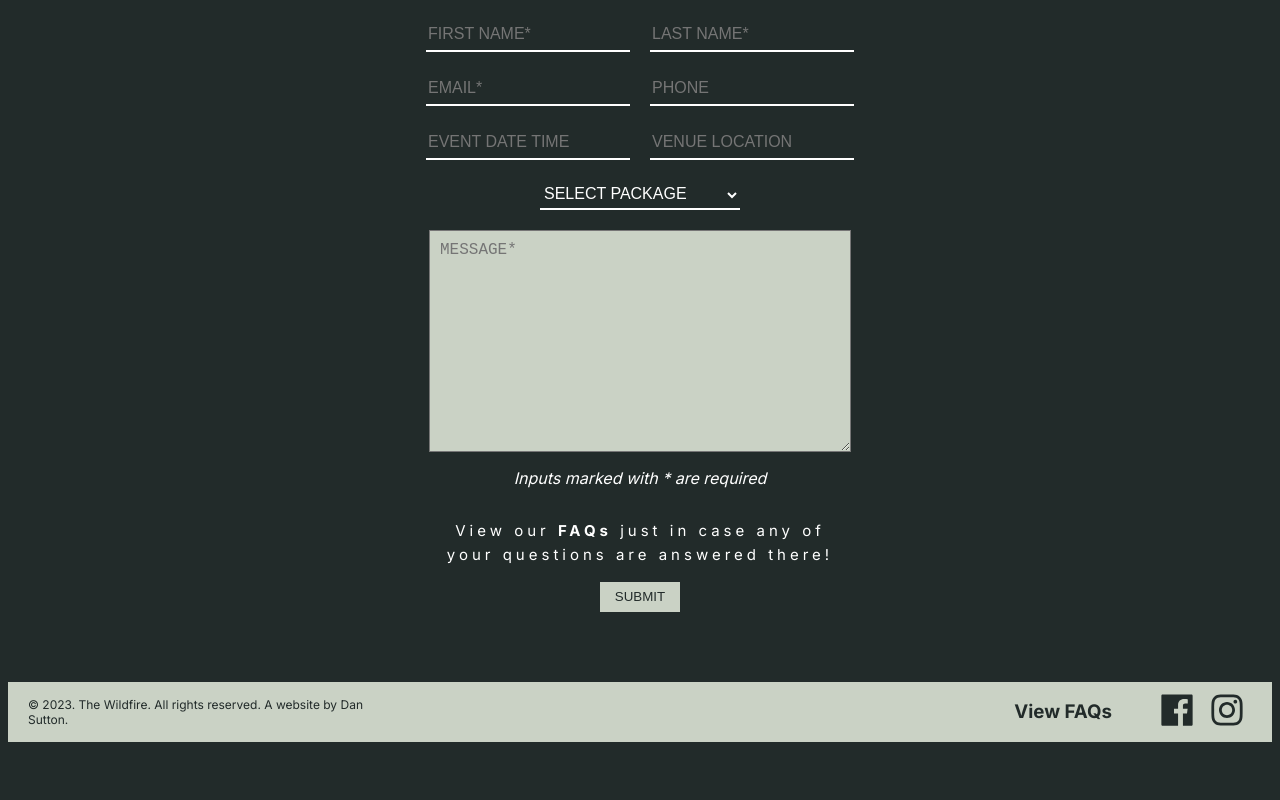
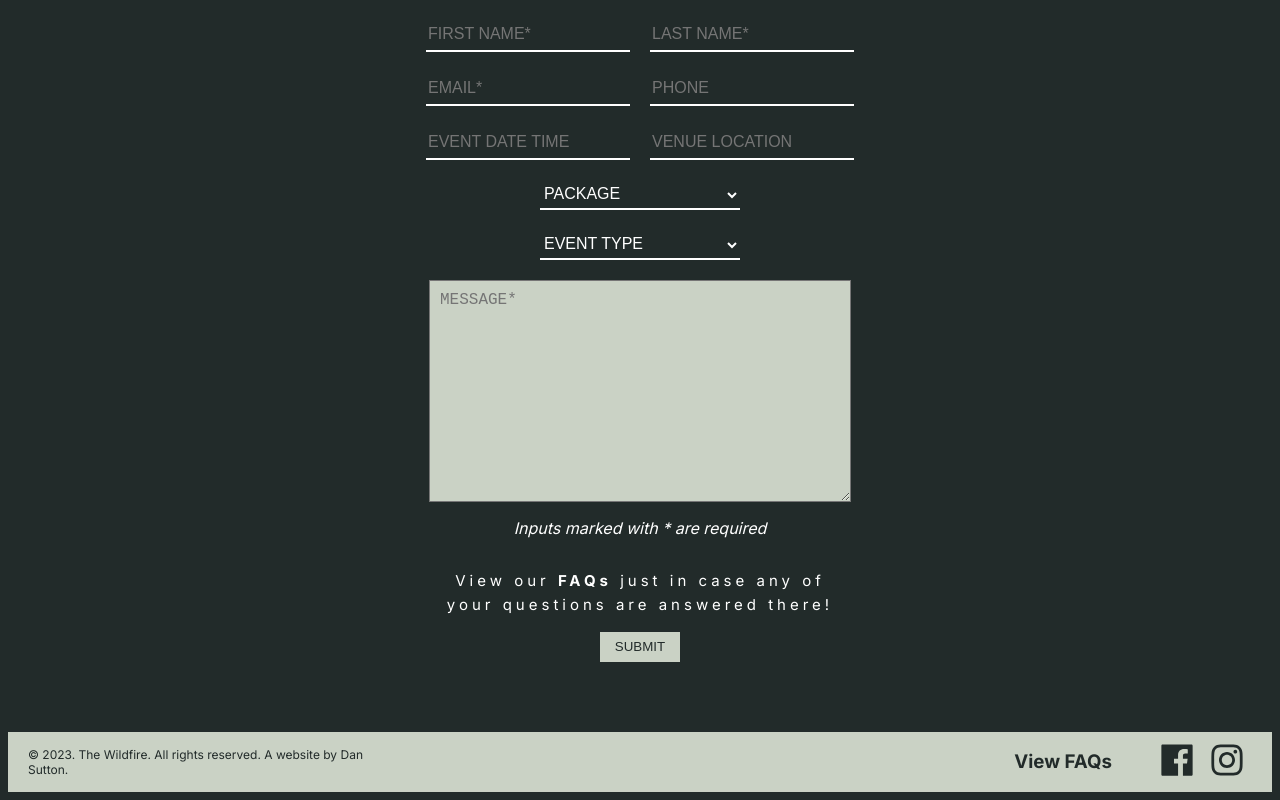
Before and after one commit to Dan-Sutton/the-wildfire-remake, a Next.js app: page / in a window 1280 px wide. Shown: the part 2893-3693 px from the top of the page. Before the commit the page ends 3643 px from the top, so only its background shows below. Built offline with nearby package versions, Linux system fonts and the light colour scheme.

Commit message:
added event type and changes message color

```diff
--- a/app/page.js
+++ b/app/page.js
@@ -238,7 +238,7 @@ export default function Home() {
 
             <select name="package" defaultValue={"DEFAULT"}>
               <option value="DEFAULT" disabled>
-                SELECT PACKAGE
+                PACKAGE
               </option>
               <option value="Not Sure">Not Sure</option>
               <option value="Band + Background Music">
@@ -246,6 +246,17 @@ export default function Home() {
               </option>
               <option value="Band + DJ">Band + DJ</option>
               <option value="Acoustic Band Setup">Acoustic Band Setup</option>
+            </select>
+
+            <select name="event_type" defaultValue={"DEFAULT"}>
+              <option value="DEFAULT" disabled>
+                EVENT TYPE
+              </option>
+              <option value="Wedding">Wedding</option>
+              <option value="Private Event">Private Event</option>
+              <option value="Corporate Event">Corporate Event</option>
+              <option value="Public Event">Public Event e.g Pub/Bar</option>
+              <option value="Other">Other</option>
             </select>
 
             <textarea name="message" placeholder="MESSAGE*"></textarea>
--- a/app/page.module.css
+++ b/app/page.module.css
@@ -242,6 +242,7 @@
   padding: 10px;
   font: arial;
   font-size: 16px;
+  color: var(--primary);
 }
 
 .contact button {
```
